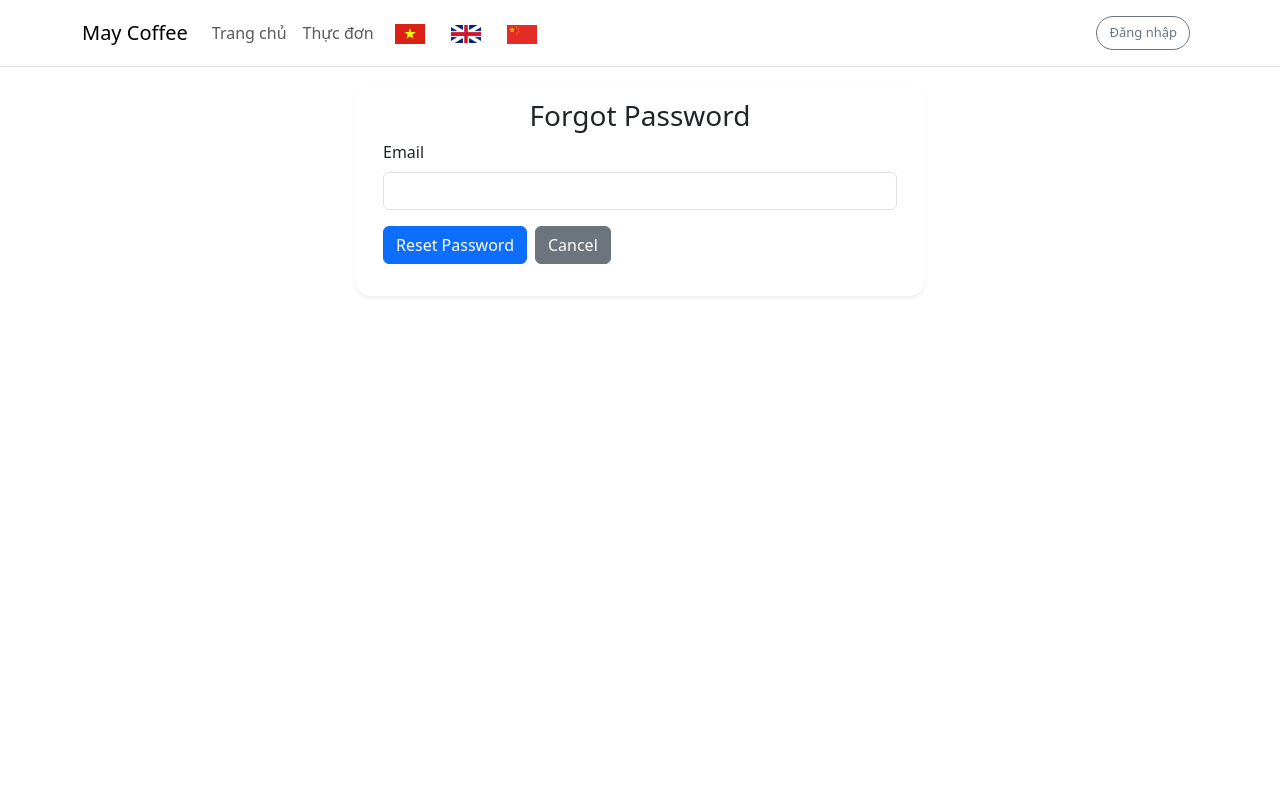
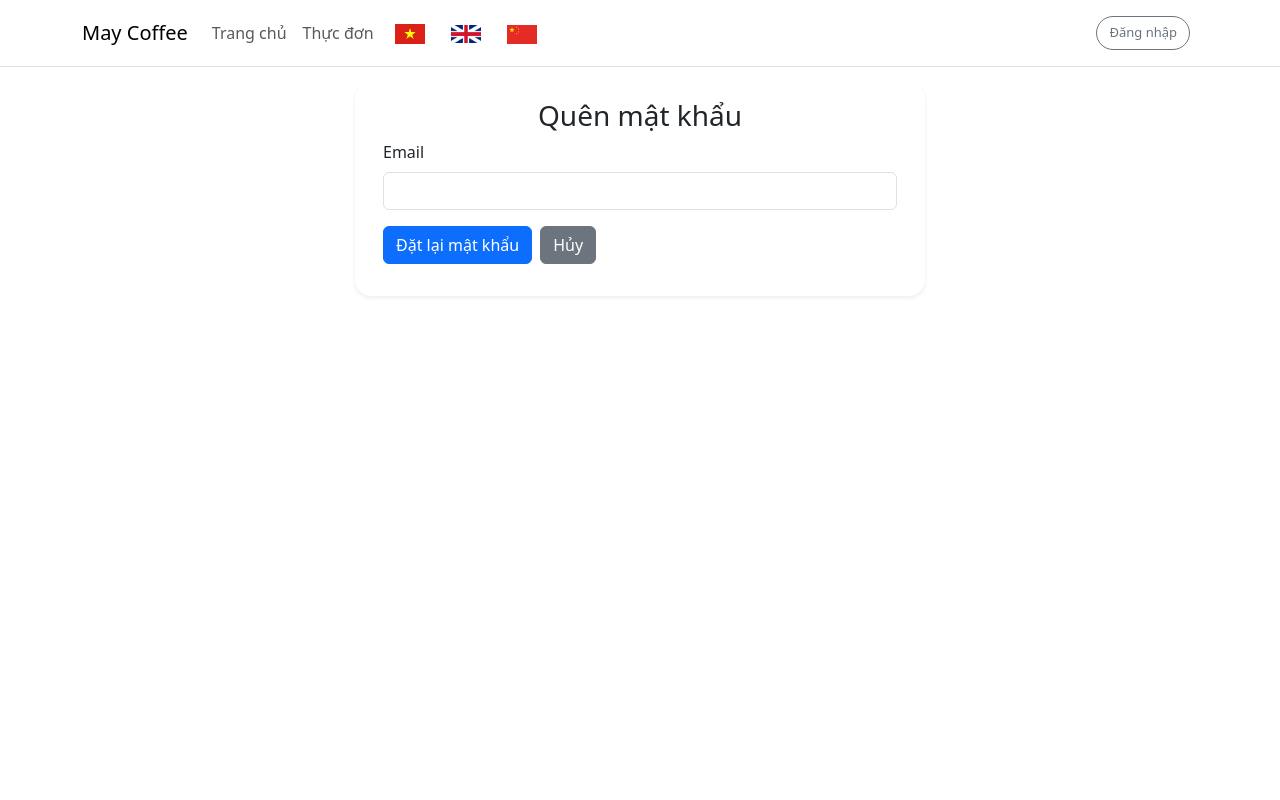
Before and after one commit to hungpbps26890/pro2112-may-coffee-frontend, a React (Vite) app: page /forgot-password in a window 1280 px wide. Shown: the top 800 px of the page. Built offline with nearby package versions, Linux system fonts and the light colour scheme.

Commit message:
Duy Anh - i18n cho trang quên mật khẩu

```diff
--- a/src/i18n/i18n.js
+++ b/src/i18n/i18n.js
@@ -45,6 +45,8 @@ const resources = {
         "Actions":"Actions",
         "Details":"Details",
         "Your Orders": "Your Orders",
+        "Forgot Password": "Forgot Password",
+        "Reset Password": "Reset Password",
 
 
 
@@ -95,6 +97,10 @@ const resources = {
         "Payment Status":"Trạng thái thanh toán",
         "Details": "Chi tiết đơn hàng",
         "Your Orders": "Đơn hàng của bạn",
+        "Forgot Password": "Quên mật khẩu",
+        "Reset Password": "Đặt lại mật khẩu",
+
+
 
 
 
@@ -144,6 +150,10 @@ const resources = {
         "Payment Status":"支付状态",
         "Details": "订单详细信息",
         "Your Orders": "你的订单",
+        "Forgot Password": "忘记密码",
+        "Reset Password": "重设密码",
+
+
 
 
 
--- a/src/pages/ForgotPassword/ForgotPassword.jsx
+++ b/src/pages/ForgotPassword/ForgotPassword.jsx
@@ -4,8 +4,11 @@ import * as Yup from "yup";
 import FormikControl from "../../components/FormControl/FormikControl";
 import { putForgotPassword } from "../../services/UserService";
 import { toast } from "react-toastify";
+import {useTranslation} from 'react-i18next'
+
 
 const ForgotPassword = () => {
+  const {t} = useTranslation();
   const initialValues = {
     email: "",
   };
@@ -37,7 +40,7 @@ const ForgotPassword = () => {
       <div className="row">
         <div className="card col-10 col-md-6 mx-auto shadow-sm border-0 rounded-4">
           <div className="card-body">
-            <h3 className="text-center">Forgot Password</h3>
+            <h3 className="text-center">{t('Forgot Password')}</h3>
             <Formik
               initialValues={initialValues}
               validationSchema={validationSchema}
@@ -50,10 +53,10 @@ const ForgotPassword = () => {
 
                   <div className="mb-3">
                     <button type="submit" className="btn btn-primary me-2">
-                      Reset Password
+                    {t('Reset Password')}
                     </button>
                     <button type="reset" className="btn btn-secondary">
-                      Cancel
+                    {t('Cancel')}
                     </button>
                   </div>
                 </Form>
--- a/src/pages/Home/Home.jsx
+++ b/src/pages/Home/Home.jsx
@@ -29,7 +29,7 @@ const Home = () => {
     <>
       <HomeBannerCarousel />
       <div className="container shadow-sm rounded pt-3">
-        <h4>{t('Popular Drinks')}</h4>
+        <h4>`{t('Popular Drinks')}`</h4>
         <div className="popular-drink row  ">
           {drinks &&
             drinks.length &&
--- a/src/pages/Login/Login.jsx
+++ b/src/pages/Login/Login.jsx
@@ -96,7 +96,7 @@ const Login = () => {
                         to={"/forgot-password"}
                         className="text-decoration-none ms-5"
                       >
-                        Forgot Password?
+                        {t('Forgot Password')}
                       </Link>
                     </div>
                   </div>
```
